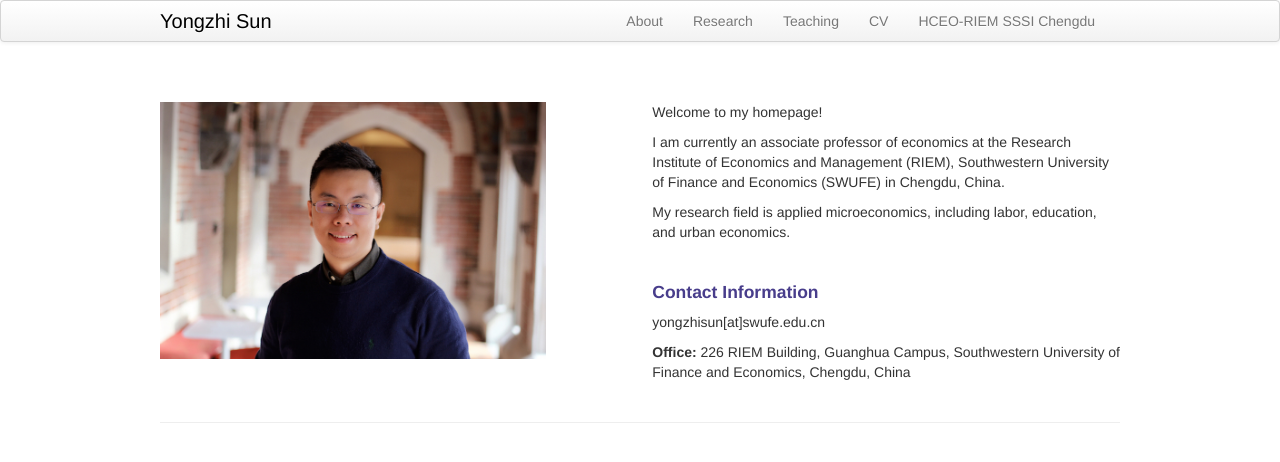
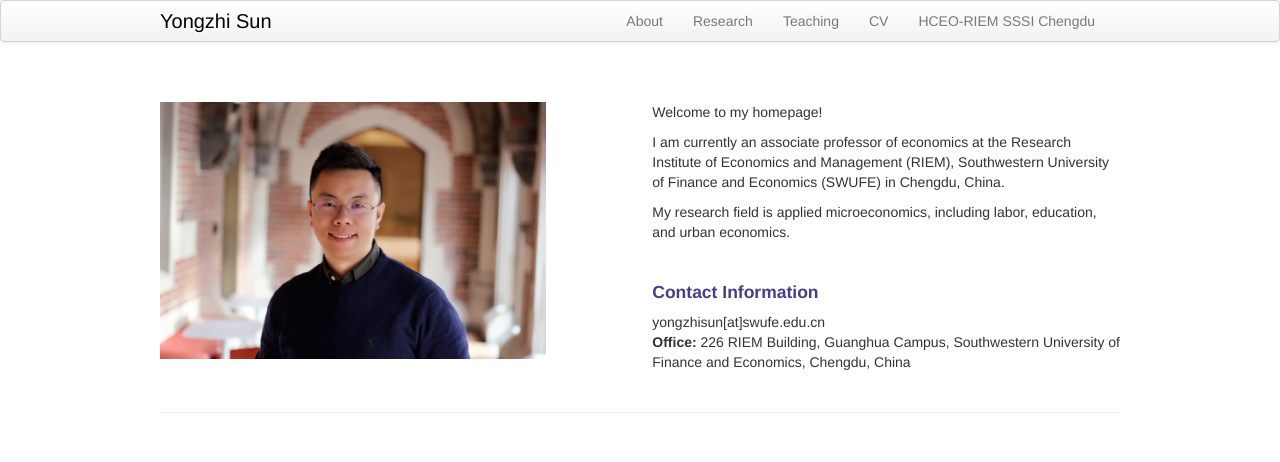
Before and after one commit to WEYoungkid/nzhao925.github.io, a Jekyll site: the page built from index.md, in a window 1280 px wide. Shown: the top 462 px of the page. Built offline with Jekyll 4.4.1, drawn with Linux system fonts in a browser that asks for light colours.

```diff
--- a/index.md
+++ b/index.md
@@ -15,7 +15,7 @@ description: Associate Professor of Economics at Research Institute of Economics
             <p> My research field is applied microeconomics, including labor, education, and urban economics.</p>
            <br/><h4><a name="contact"></a>Contact Information</h4>
            <div id="hide_email">
-           <p><b>Email:</b> yongzhisun[at]swufe.edu.cn<br/></p>
+           <b>Email:</b> yongzhisun[at]swufe.edu.cn<br/>
            </div>
            <p><b>Office:</b> 226 RIEM Building, Guanghua Campus, Southwestern University of Finance and Economics, Chengdu, China<br/></p>
         </div>
```
